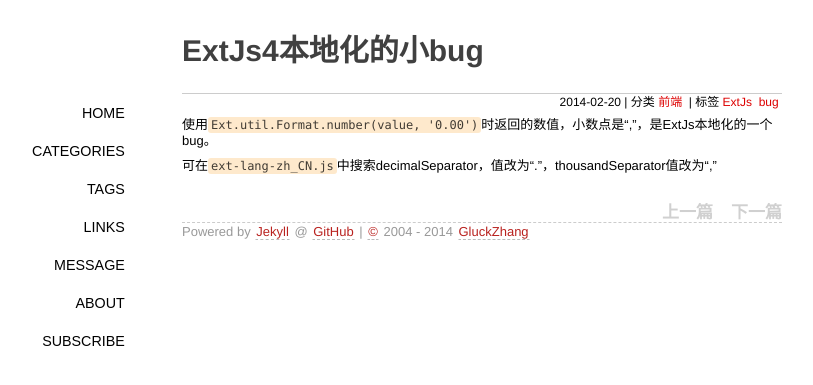
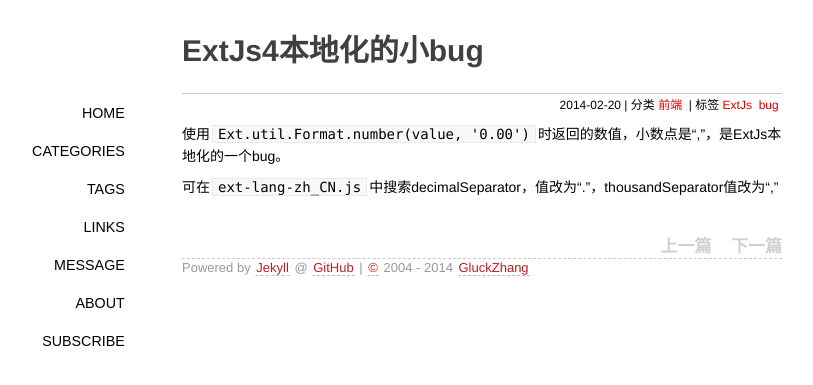
Before and after one commit to gluckzhang/gluckzhang.github.io, a Jekyll site: the page built from _posts/2014-02-20-extjs4-lang-zh-problem.md, in a window 1280 px wide. Shown: the top 385 px of the page, without its empty margins (158-971 px from the left). Built offline with Jekyll 4.4.1, drawn with Linux system fonts in a browser that asks for light colours; some web fonts are replaced; Markdown is read by kramdown in place of the engine named in the settings; comment, search, counter and statistics services are not loaded.

Commit message:
change <code>'s style

```diff
--- a/media/css/clearness.css
+++ b/media/css/clearness.css
@@ -91,13 +91,11 @@ code, pre {
     font-family: Monaco, Andale Mono, Courier New, monospace;
 }
 code {
-    background-color: #fee9cc;
-    color: rgba(0, 0, 0, 0.75);
-    padding: 1px 3px;
-    font-size: 12px;
-    -webkit-border-radius: 3px;
-    -moz-border-radius: 3px;
-    border-radius: 3px;
+      margin: 0 2px;
+      padding: 0 5px;
+      white-space: nowrap;
+      border: 1px solid #eaeaea;
+      background-color: #f8f8f8;
 }
 pre {
     display: block;
@@ -110,10 +108,11 @@ pre {
     word-wrap: break-word;
 }
 pre code {
-    background-color: #fff;
-    color:#737373;
-    font-size: 11px;
+    margin: 0;
     padding: 0;
+    white-space: pre;
+    border: none;
+    background: transparent;
 }
 sup {
     font-size: 0.83em;
--- a/media/css/github-markdown.css
+++ b/media/css/github-markdown.css
@@ -1,7 +1,7 @@
 body {
     font-family: "Helvetica Neue", Helvetica, "Hiragino Sans GB", Arial, sans-serif;
-    font-size: 13px;
-    line-height: 18px;
+    font-size: 14px;
+    line-height: 22px;
     color: #000;
     background-color: white;
     margin: 10px 13px 10px 13px;
--- a/media/css/style.css
+++ b/media/css/style.css
@@ -16,7 +16,7 @@ li{padding:.2em 0;}
 ol,ul{list-style-position:inside;}
 ol ul, ul ol, ul ul, ol ol {margin-left:1em;}
 #container{width:600px;margin:2em auto;display:block;padding:0 2em;}
-.content{font-size:13px;line-height:16px;}
+.content{font-size:14px;line-height:22px;}
 #tag_cloud{margin-bottom: 1em;}
 #tag_cloud a:hover{color:#333333 !important;text-decoration:none;}
 .listing-item,.listing-seperator{list-style-type:none;}
```
